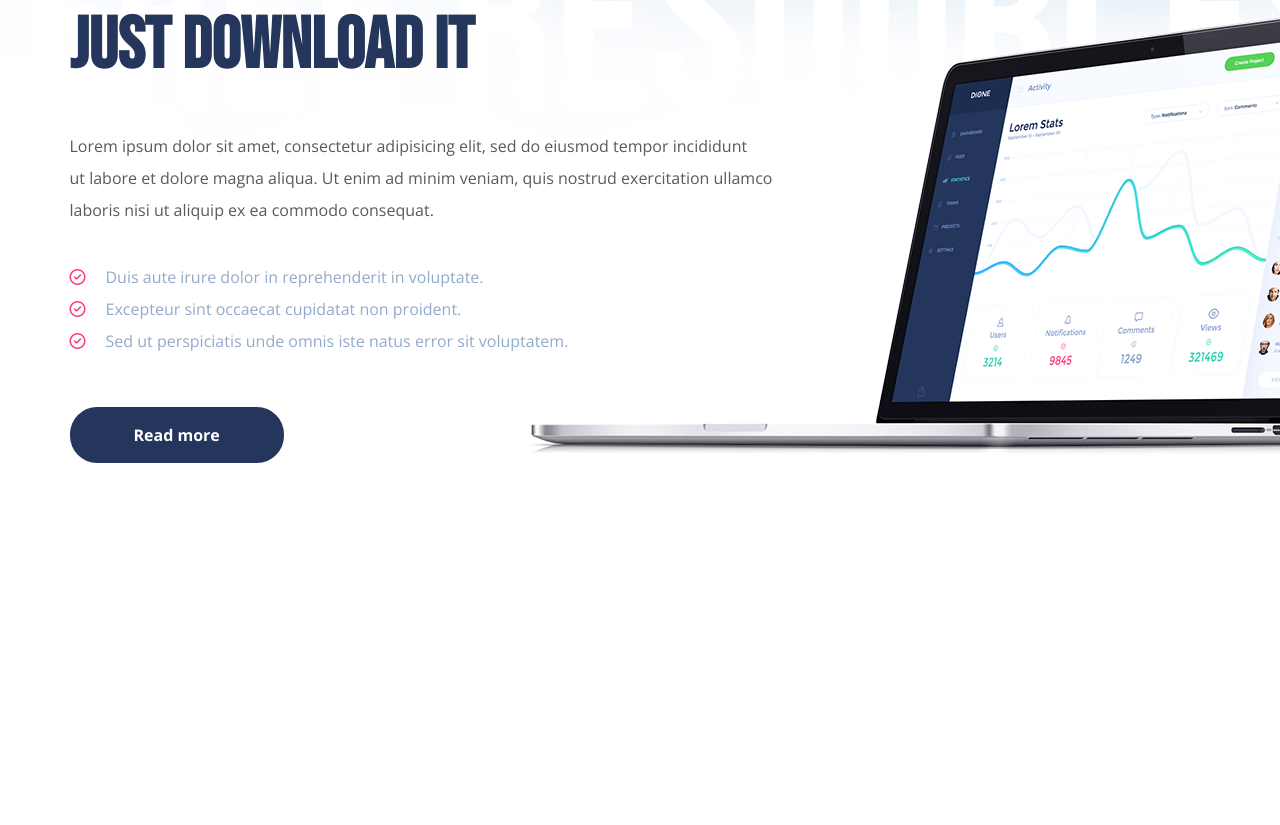
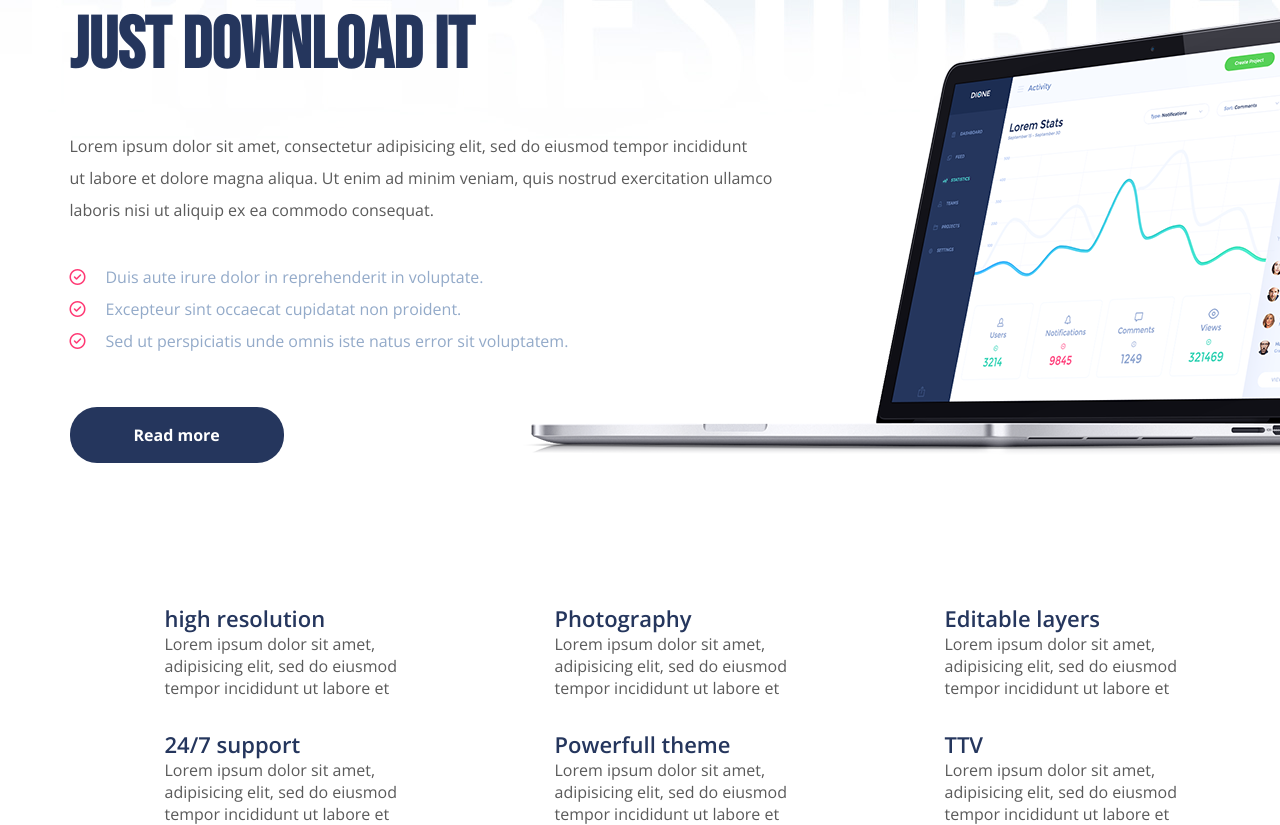
Before and after one commit to ASKashin/Enyo, a website: page index.html in a window 1280 px wide. Shown: the part 1232-2057 px from the top of the page. Before the commit the page ends 1835 px from the top, so only its background shows below. Drawn offline with nearby package versions, Linux system fonts and the light colour scheme.

Commit message:
infprmation

```diff
--- a/assets/css/colors.scss
+++ b/assets/css/colors.scss
@@ -1,4 +1,5 @@
 $white:#fff;
+$white2:#f7f9fb;
 $black:#000;
 $blue:#25365d;
 $blue2:#93aac9;
--- a/assets/css/index.scss
+++ b/assets/css/index.scss
@@ -38,11 +38,17 @@ h3 {
     font-size: 72px;
 }
 
-// h4 {
-//     font-weight: 300;
-//     font-size: 0.875rem;
-// }
+h4 {
+    font-weight: 600;
+    font-size: 22px;
+    color: $blue;
+}
+
+
+
+
 
 @import "header";
 @import "home";
 @import "download";
+@import "information";
--- /dev/null
+++ b/assets/css/information.scss
@@ -0,0 +1,21 @@
+@import "colors";
+
+.information{
+    .container{
+        ul{
+            flex-wrap: wrap;
+            gap: 30px;
+            li{
+                display: inline-block;
+                width: 360px;
+                padding-left: 95px;
+                h4{
+
+                }
+                p{
+
+                }
+            }
+        }
+    }
+}
--- a/index.html
+++ b/index.html
@@ -43,9 +43,12 @@
                     ut&nbsp;labore et&nbsp;dolore magna aliqua. Ut&nbsp;enim ad&nbsp;minim veniam, quis nostrud
                     exercitation ullamco laboris nisi ut&nbsp;aliquip ex&nbsp;ea&nbsp;commodo consequat.</p>
                 <ul>
-                    <li><i class="fa fa-check-circle-o" aria-hidden="true"></i>Duis aute irure dolor in reprehenderit in voluptate.</li>
-                    <li><i class="fa fa-check-circle-o" aria-hidden="true"></i>Excepteur sint occaecat cupidatat non proident.</li>
-                    <li><i class="fa fa-check-circle-o" aria-hidden="true"></i>Sed ut perspiciatis unde omnis iste natus error sit voluptatem. </li>
+                    <li><i class="fa fa-check-circle-o" aria-hidden="true"></i>Duis aute irure dolor in reprehenderit in
+                        voluptate.</li>
+                    <li><i class="fa fa-check-circle-o" aria-hidden="true"></i>Excepteur sint occaecat cupidatat non
+                        proident.</li>
+                    <li><i class="fa fa-check-circle-o" aria-hidden="true"></i>Sed ut perspiciatis unde omnis iste natus
+                        error sit voluptatem. </li>
                 </ul>
                 <a href="#">Read more</a>
             </div>
@@ -54,6 +57,41 @@
             </div>
         </div>
     </section>
+    <section class="information">
+        <div class="container">
+            <ul class="flex">
+                <li>
+                    <h4>high resolution</h4>
+                    <p>Lorem ipsum dolor sit amet, adipisicing elit, sed do eiusmod tempor incididunt ut labore et</p>
+                </li>
+                <li>
+                    <h4>Photography</h4>
+                    <p>Lorem ipsum dolor sit amet, adipisicing elit, sed do eiusmod tempor incididunt ut labore et</p>
+                </li>
+                <li>
+                    <h4>Editable layers</h4>
+                    <p>Lorem ipsum dolor sit amet, adipisicing elit, sed do eiusmod tempor incididunt ut labore et</p>
+                </li>
+                <li>
+                    <h4>24/7 support</h4>
+                    <p>Lorem ipsum dolor sit amet, adipisicing elit, sed do eiusmod tempor incididunt ut labore et</p>
+                </li>
+                <li>
+                    <h4>Powerfull theme</h4>
+                    <p>Lorem ipsum dolor sit amet, adipisicing elit, sed do eiusmod tempor incididunt ut labore et</p>
+                </li>
+                <li>
+                    <h4>TTV</h4>
+                    <p>Lorem ipsum dolor sit amet, adipisicing elit, sed do eiusmod tempor incididunt ut labore et</p>
+                </li>
+            </ul>
+        </div>
+    </section>
+
+
+
+
+
 
     <script src="https://use.fontawesome.com/346673a242.js"></script>
 </body>
```
Also changed, not shown: assets/images/pic1.png (added), assets/images/pic2.png (added), assets/images/pic3.png (added), public/css/main.css.
